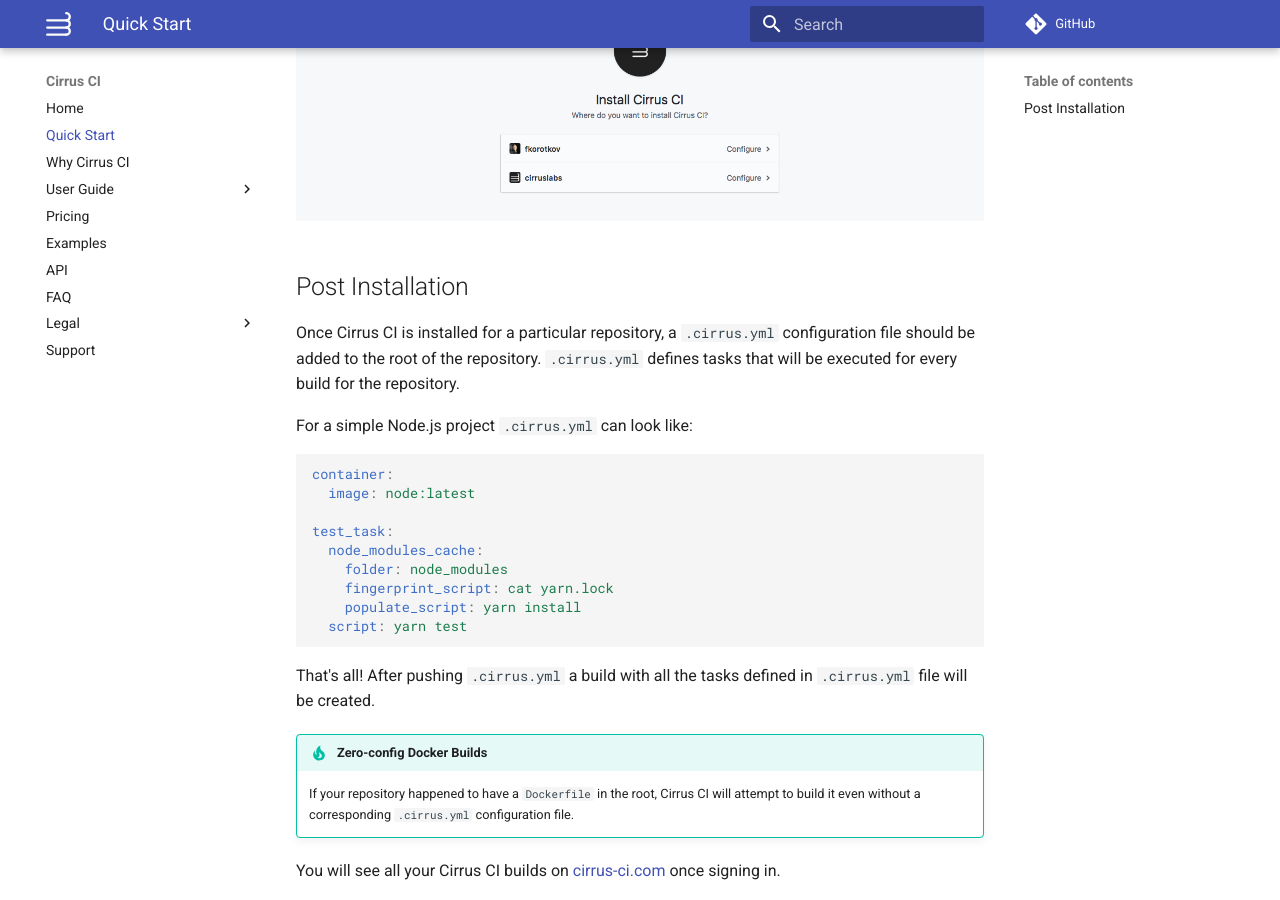
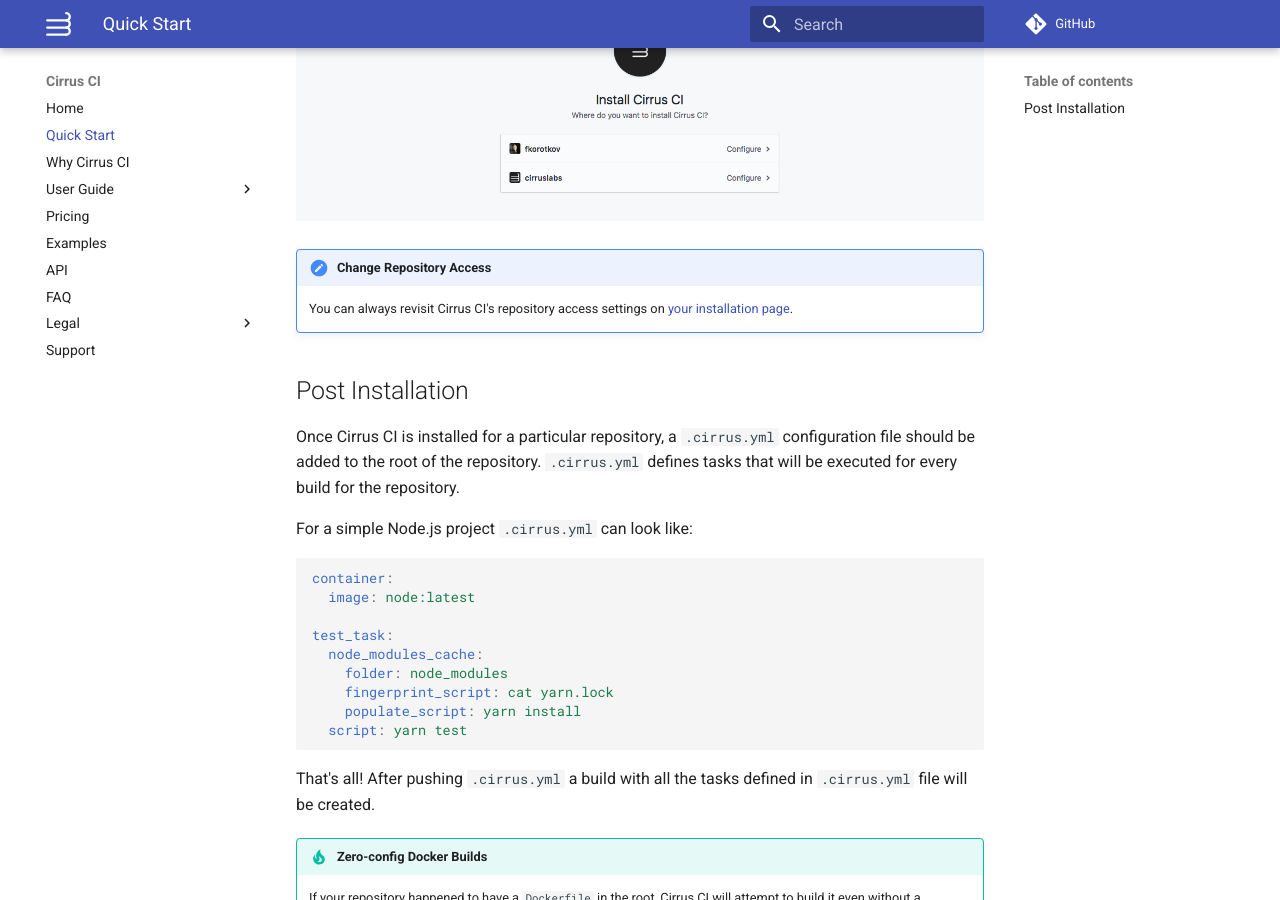
Before and after one commit to cirruslabs/cirrus-ci-docs, an MkDocs documentation site: the page built from docs/guide/quick-start.md, in a window 1280 px wide and 900 px high, scrolled down 1191 px. Built offline with MkDocs 1.6.1 and Material for MkDocs 9.7.7, drawn with Linux system fonts in a browser that asks for light colours; comment, search, counter and statistics services are not loaded.

Commit message:
Add a link to Cirrus CI App installation page
Fixes #146

```diff
--- a/docs/guide/quick-start.md
+++ b/docs/guide/quick-start.md
@@ -13,6 +13,9 @@ example, Cirrus CI can be installed only on public repositories and will only ha
 In contrast, classic OAuth Apps [don't have such restrictions](https://developer.github.com/apps/differences-between-apps/#what-can-github-apps-and-oauth-apps-access).
 
 <img src="/assets/images/screenshots/github/marketplace/step3.png" />
+
+!!! note "Change Repository Access"
+    You can always revisit Cirrus CI's repository access settings on [your installation page](https://github.com/apps/cirrus-ci/installations/new).
 
 ## Post Installation
 
```
